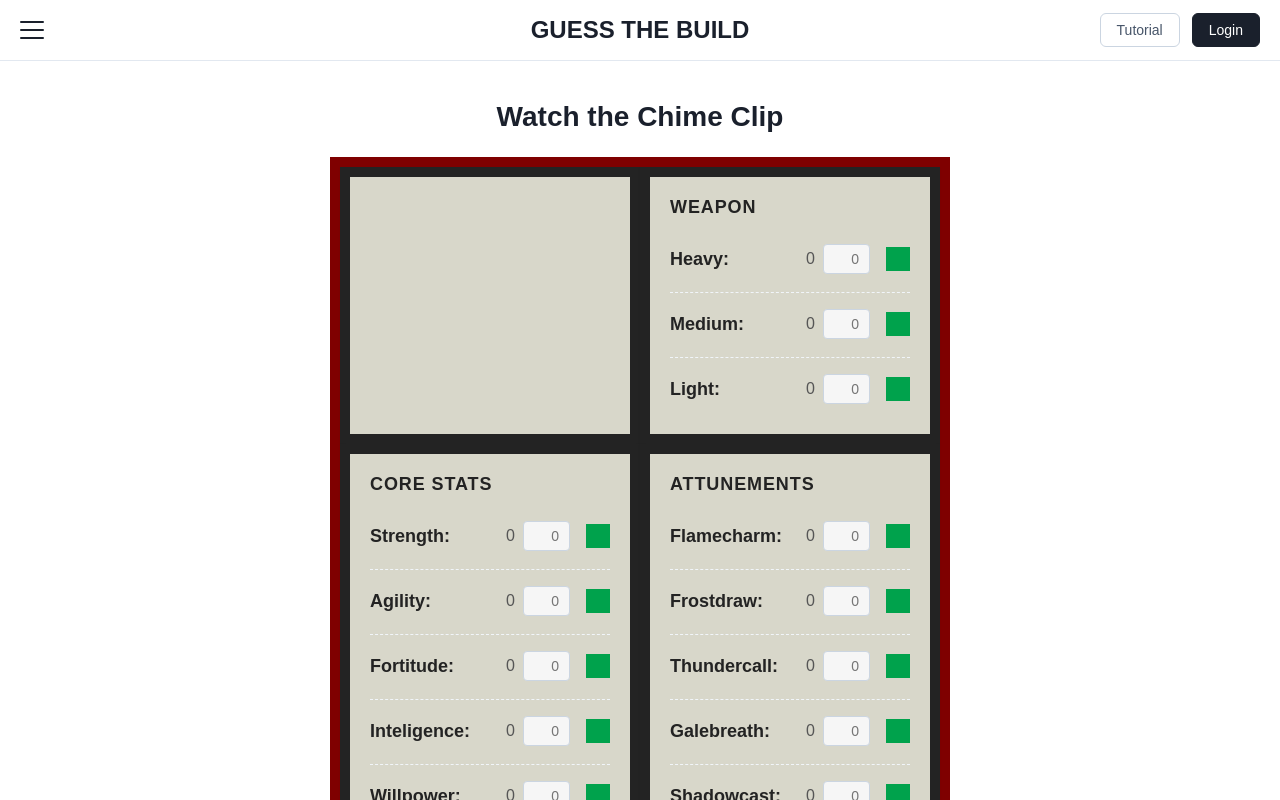
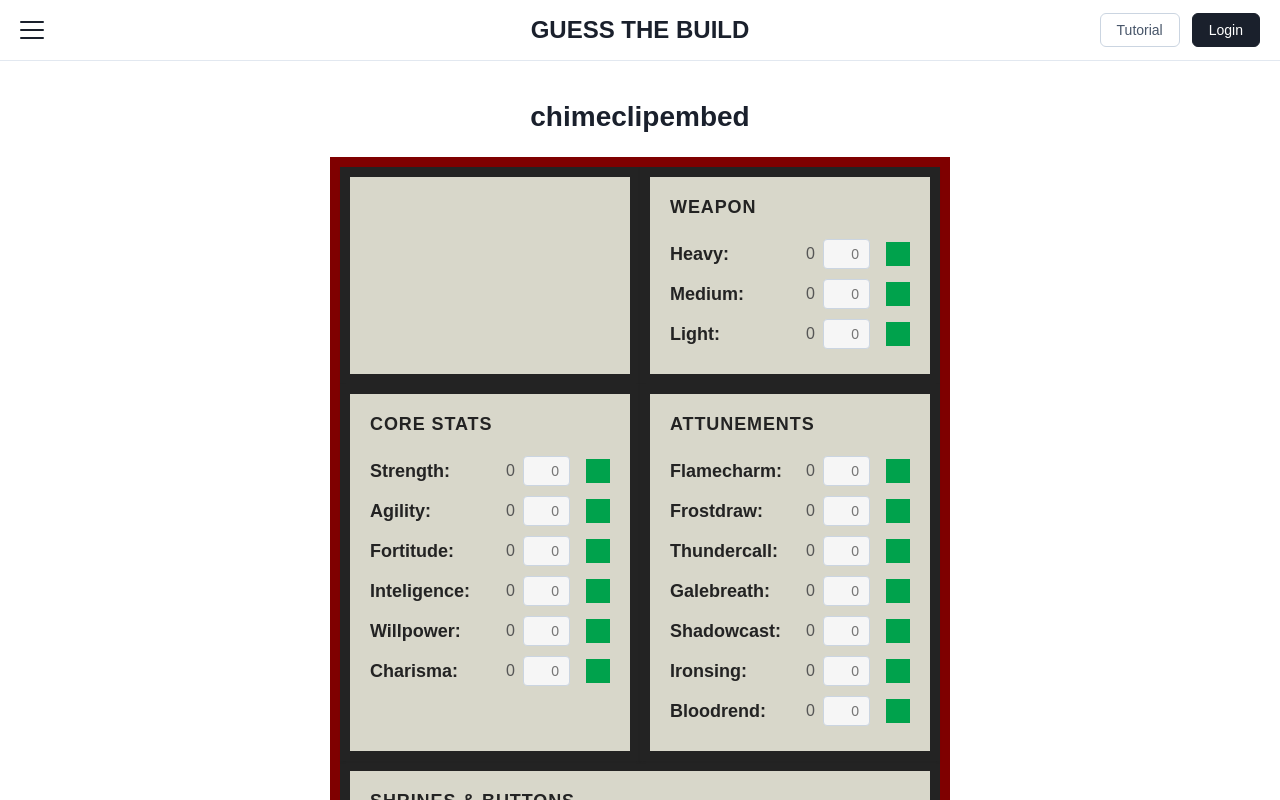
Before and after one commit to MATEW-V/DW_GTB, a React (Vite) app in the folder client/: page / in a window 1280 px wide. Built offline with nearby package versions, Linux system fonts and the light colour scheme.

Commit message:
slight css changes

```diff
--- a/client/src/components/Feature.css
+++ b/client/src/components/Feature.css
@@ -53,7 +53,7 @@
 .vertical-rows-container {
   display: flex;
   flex-direction: column;
-  gap: 6px; /* Spaces layout lines vertically */
+  gap: 0px; /* Spaces layout lines vertically */
 }
 
 /* Single line item layout separating text from its input box */
@@ -61,8 +61,7 @@
   display: flex;
   justify-content: space-between;
   align-items: center;
-  padding-bottom: 8px;
-  border-bottom: 1px dashed #f1f5f9; /* Subtle list divider line */
+  height: 40px;
 }
 .preshrine {
   margin-left: auto;
@@ -71,7 +70,6 @@
 }
 .feature-row-line:last-child {
   border-bottom: none;
-  padding-bottom: 0;
 }
 .buildindicator {
   display: block;
--- a/client/src/components/Feature.jsx
+++ b/client/src/components/Feature.jsx
@@ -8,9 +8,7 @@ export default function Feature() {
   const coreLabels = ["Strength", "Agility", "Fortitude", "Inteligence", "Willpower", "Charisma", "Heavy", "Medium", "Light"];
   const attunmentLabels = ["Flamecharm", "Frostdraw", "Thundercall", "Galebreath", "Shadowcast", "Ironsing", "Bloodrend"];
 
-  const totalPointUsed =
-    coreValues.reduce((sum, val) => sum + Number(val || 0), 0) +
-    attunValues.reduce((sum, val) => sum + Number(val || 0), 0);
+  const totalPointUsed = coreValues.reduce((sum, val) => sum + Number(val || 0), 0) + attunValues.reduce((sum, val) => sum + Number(val || 0), 0);
 
   const pointsRemaining = 330 - totalPointUsed;
 
--- a/client/src/views/MainView.jsx
+++ b/client/src/views/MainView.jsx
@@ -9,7 +9,7 @@ export default function HomeView() {
     <div className="home-view-container">
       <Header />
       <main className="home-content">
-        <h2>Watch the Chime Clip</h2>
+        <h2>chimeclipembed</h2>
         <Feature />
       </main>
       <Footer />
```
